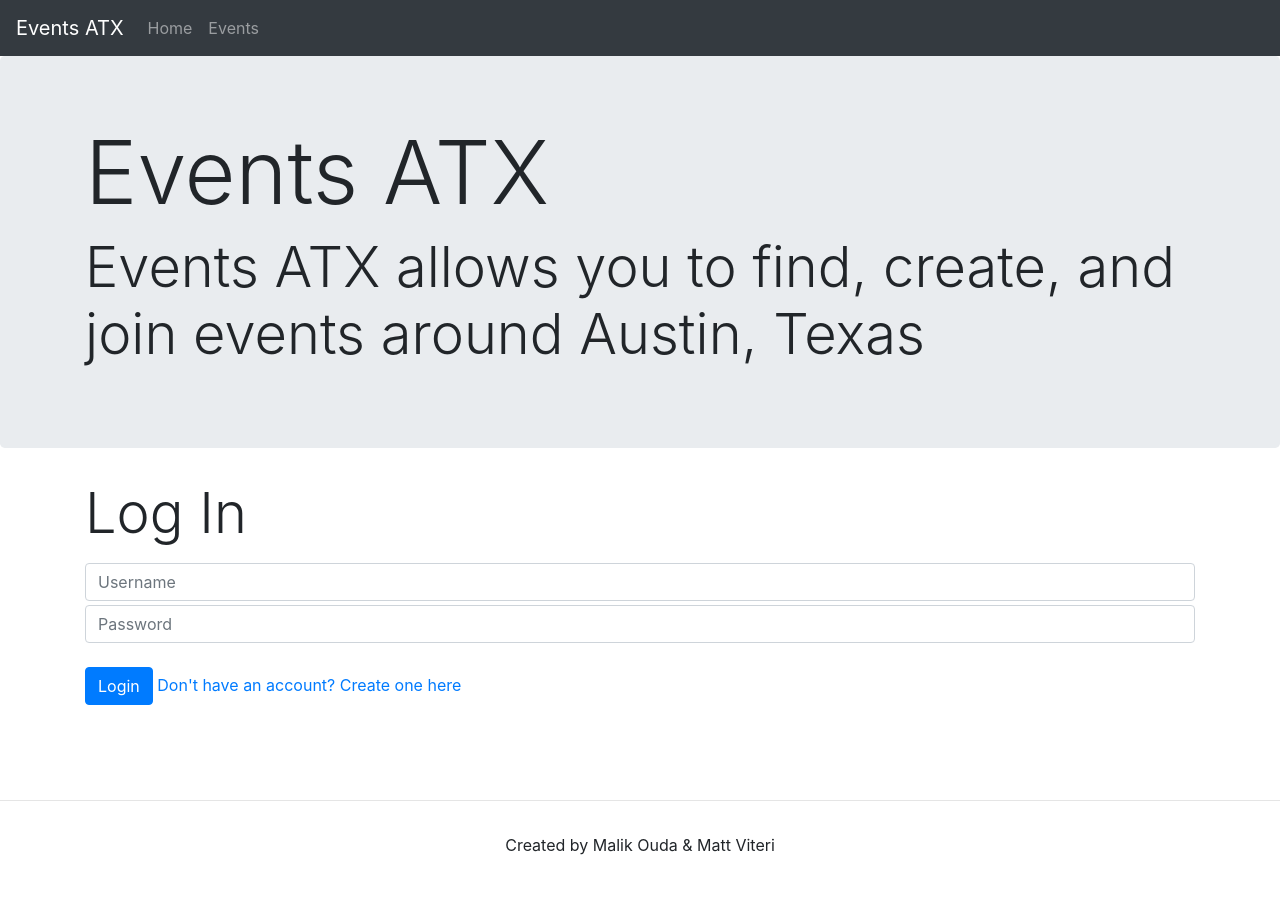
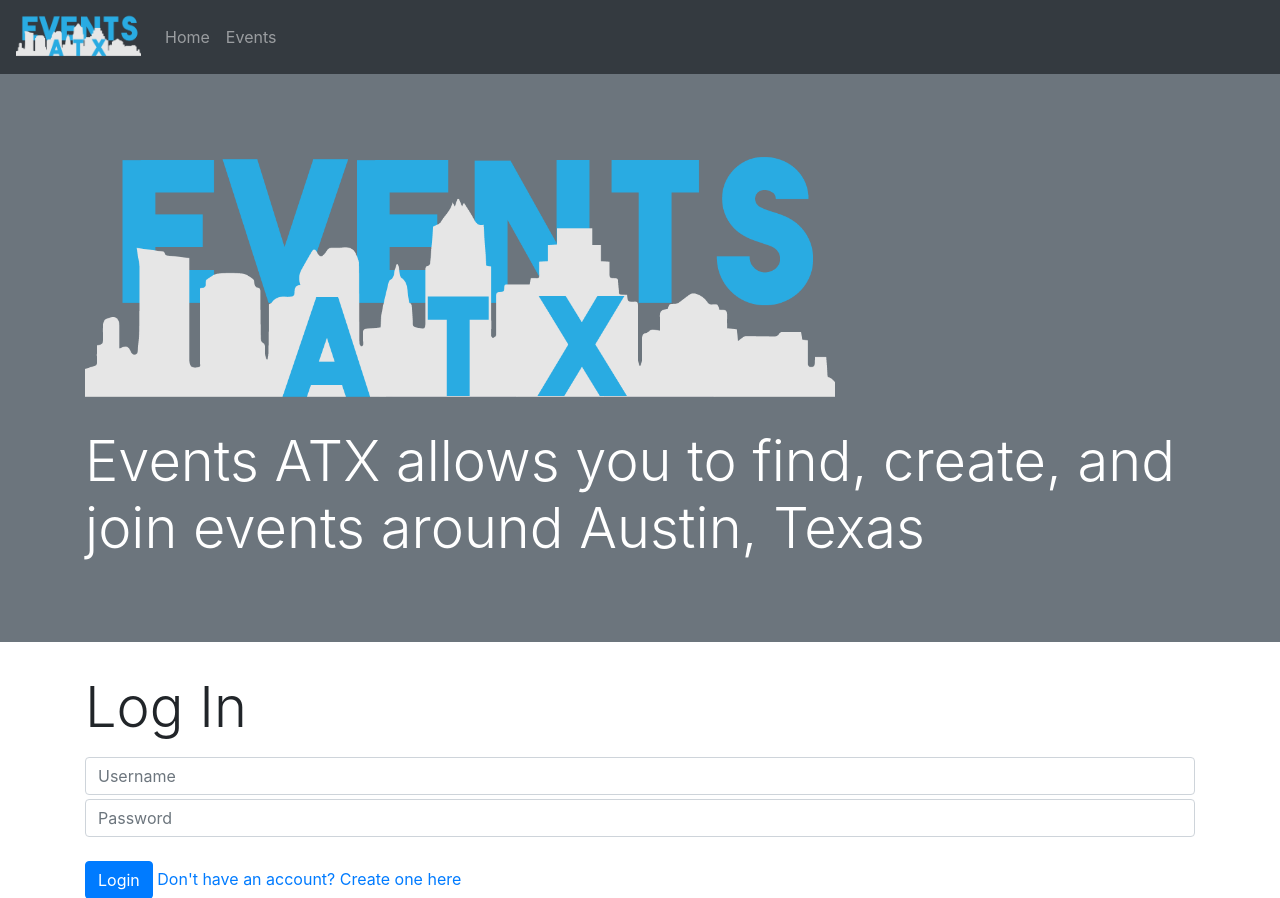
Before and after one commit to mxviteri/utexas-apad-project2, a Django app: page / in a window 1280 px wide. Shown: the top 898 px of the page. Before the commit the page ends 855 px from the top, so only its background shows below. Run offline with Django 3.2, Linux system fonts and the light colour scheme; some libraries are stand-ins or nearby versions.

Commit message:
added site logo

```diff
--- a/api/templates/home.html
+++ b/api/templates/home.html
@@ -1,9 +1,10 @@
 {% extends "base.html" %}
+{% load static %}
 
 {% block page_content %}
-<div class="jumbotron">
+<div class="jumbotron jumbotron-fluid bg-secondary text-white">
     <div class="container">
-        <h1 class="display-2">Events ATX</h1>
+        <img src="{% static 'img/EventsATX-logo.png' %}" alt="Events ATX" width="750"></img>
         <p class="display-4">Events ATX allows you to find, create, and join events around Austin, Texas</p>
     </div>
 </div>
--- a/project2/templates/base.html
+++ b/project2/templates/base.html
@@ -5,6 +5,8 @@
 <head>
     <meta charset="utf-8">
     <meta name="viewport" content="width=device-width, initial-scale=1, shrink-to-fit=no">
+
+    <link rel="icon" href="{% static '/img/EventsATX-logo.png' %}">
 
     <title>Events Austin</title>
 
@@ -16,7 +18,7 @@
 <body>
     <!-- Navbar -->
     <nav class="navbar navbar-expand-sm bg-dark navbar-dark">
-    <span class="navbar-brand">Events ATX</span>
+    <span class="navbar-brand"><img src="{% static '/img/EventsATX-logo.png' %}" alt="Events ATX" width="125"></img></span>
     <ul class="navbar-nav">
         <li class="nav-item">
             <a class="nav-link" href="/">Home</a>
```
Also changed, not shown: project2/static/img/EventsATX-logo.png (added).
